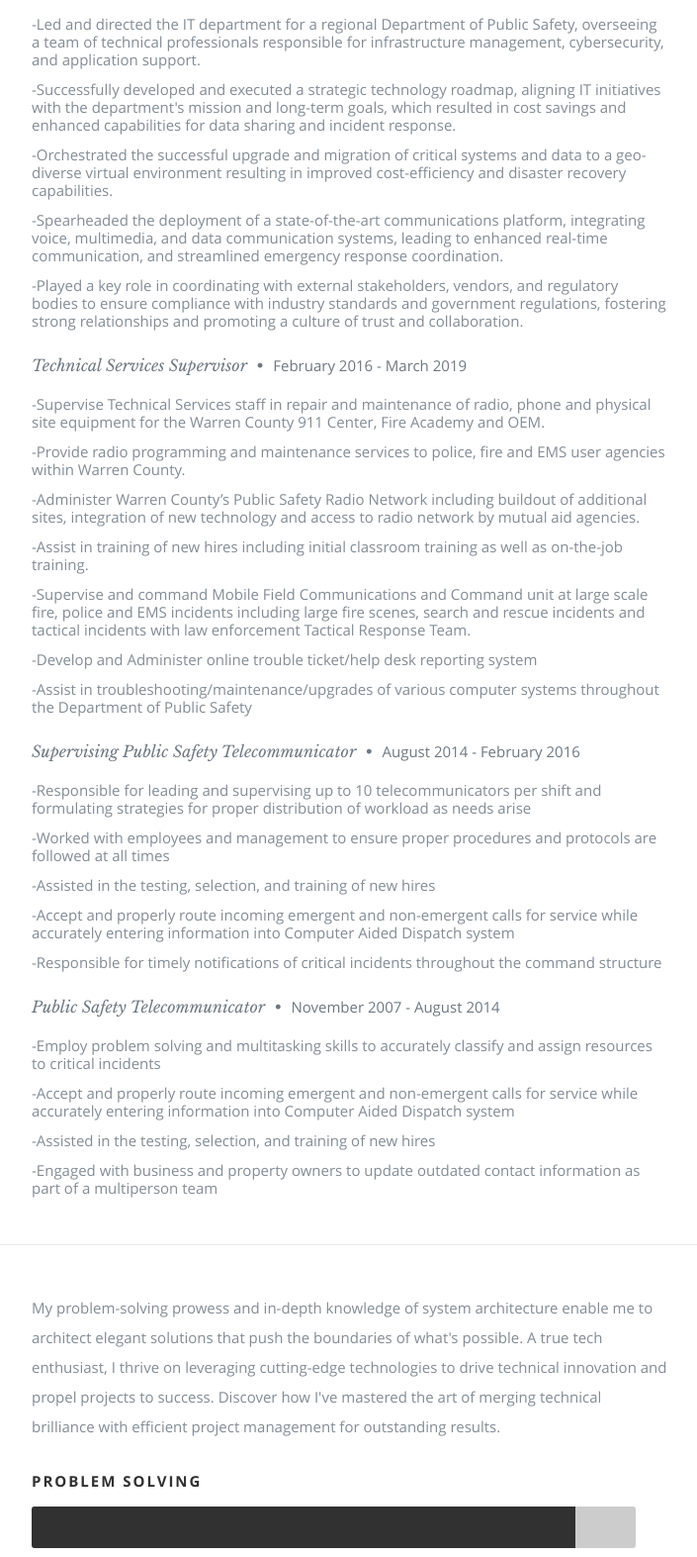
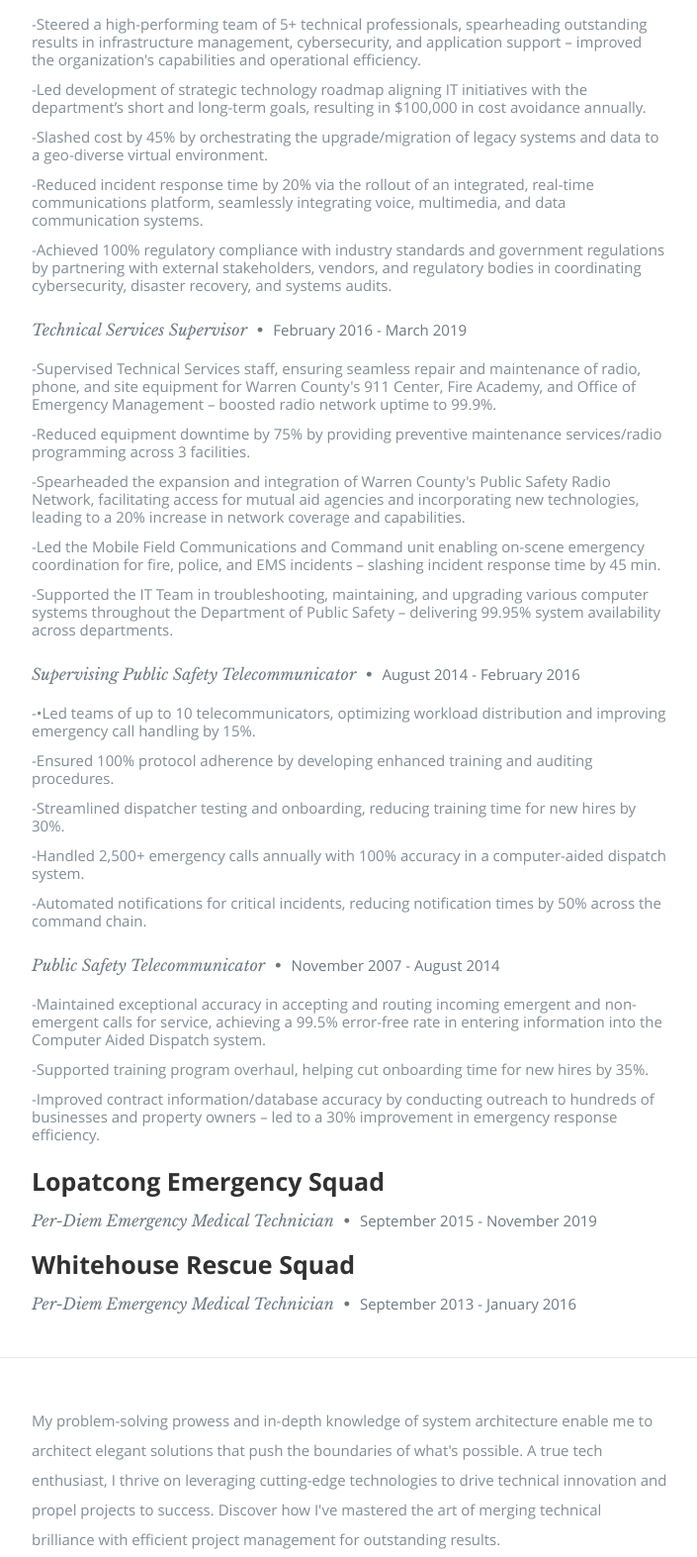
Before and after one commit to jasontarsi/aws-cloud-resume-challenge, a plain HTML site: page resume/index.html in a window 1280 px wide. Shown: the part 2082-3655 px from the top of the page at 99% size, without its empty margins (373-1078 px from the left). Drawn offline with nearby package versions, Linux system fonts and the light colour scheme; files that its build step writes are made by us from their sources; no server answers; files whose address does not match are found by name.

Commit message:
update to resume

```diff
--- a/resume/css/layout.css
+++ b/resume/css/layout.css
@@ -326,13 +326,13 @@
 }
 
 .problemsolving {
-  	width: 90%;
+  	width: 95%;
    animation: problemsolving 2s ease;
    -moz-animation: problemsolving 2s ease;
   	-webkit-animation: problemsolving 2s ease;
 }
 .technicalinnovation {
-  	width: 75%;
+  	width: 80%;
    animation: problemsolving 2s ease;
   	-moz-animation: technicalinnovation 2s ease;
   	-webkit-animation: technicalinnovation 2s ease;
--- a/resume/index.html
+++ b/resume/index.html
@@ -118,7 +118,7 @@
 
                <div class="columns download">
                   <p>
-                     <a href="#" download class="button"><i class="fa fa-download"></i>Download Resume</a>
+                     <a href="/resume/docs/Jason_Tarsi_Resume.pdf" download class="button"><i class="fa fa-download"></i>Download Resume</a>
                   </p>
                </div>
 
@@ -183,43 +183,46 @@
                   <p class="info">IT Director/Communications Manager <span>&bull;</span> <em class="date">March 2019 - Present</em></p>
 
                   <ul>
-                     <li>-Led and directed the IT department for a regional Department of Public Safety, overseeing a team of technical professionals responsible for infrastructure management, cybersecurity, and application support.</li>
-                     <li>-Successfully developed and executed a strategic technology roadmap, aligning IT initiatives with the department's mission and long-term goals, which resulted in cost savings and enhanced capabilities for data sharing and incident response.</li>
-                     <li>-Orchestrated the successful upgrade and migration of critical systems and data to a geo-diverse virtual environment resulting in improved cost-efficiency and disaster recovery capabilities.</li>
-                     <li>-Spearheaded the deployment of a state-of-the-art communications platform, integrating voice, multimedia, and data communication systems, leading to enhanced real-time communication, and streamlined emergency response coordination.</li>
-                     <li>-Played a key role in coordinating with external stakeholders, vendors, and regulatory bodies to ensure compliance with industry standards and government regulations, fostering strong relationships and promoting a culture of trust and collaboration.</li>
+                     <li>-Steered a high-performing team of 5+ technical professionals, spearheading outstanding results in infrastructure management, cybersecurity, and application support – improved the organization's capabilities and operational efficiency.</li>
+                     <li>-Led development of strategic technology roadmap aligning IT initiatives with the department’s short and long-term goals, resulting in $100,000 in cost avoidance annually.</li>
+                     <li>-Slashed cost by 45% by orchestrating the upgrade/migration of legacy systems and data to a geo-diverse virtual environment.</li>
+                     <li>-Reduced incident response time by 20% via the rollout of an integrated, real-time communications platform, seamlessly integrating voice, multimedia, and data communication systems.</li>
+                     <li>-Achieved 100% regulatory compliance with industry standards and government regulations by partnering with external stakeholders, vendors, and regulatory bodies in coordinating cybersecurity, disaster recovery, and systems audits.</li>
                   </ul>
 
                   <p class="info">Technical Services Supervisor <span>&bull;</span> <em class="date">February 2016 - March 2019</em></p>
 
                   <ul>
-                     <li>-Supervise Technical Services staff in repair and maintenance of radio, phone and physical site equipment for the Warren County 911 Center, Fire Academy and OEM.</li>
-                     <li>-Provide radio programming and maintenance services to police, fire and EMS user agencies within Warren County.</li>
-                     <li>-Administer Warren County’s Public Safety Radio Network including buildout of additional sites, integration of new technology and access to radio network by mutual aid agencies.</li>
-                     <li>-Assist in training of new hires including initial classroom training as well as on-the-job training.</li>
-                     <li>-Supervise and command Mobile Field Communications and Command unit at large scale fire, police and EMS incidents including large fire scenes, search and rescue incidents and tactical incidents with law enforcement Tactical Response Team.</li>
-                     <li>-Develop and Administer online trouble ticket/help desk reporting system</li>
-                     <li>-Assist in troubleshooting/maintenance/upgrades of various computer systems throughout the Department of Public Safety</li>
+                     <li>-Supervised Technical Services staff, ensuring seamless repair and maintenance of radio, phone, and site equipment for Warren County's 911 Center, Fire Academy, and Office of Emergency Management – boosted radio network uptime to 99.9%.</li>
+                     <li>-Reduced equipment downtime by 75% by providing preventive maintenance services/radio programming across 3 facilities.</li>
+                     <li>-Spearheaded the expansion and integration of Warren County's Public Safety Radio Network, facilitating access for mutual aid agencies and incorporating new technologies, leading to a 20% increase in network coverage and capabilities.</li>
+                     <li>-Led the Mobile Field Communications and Command unit enabling on-scene emergency coordination for fire, police, and EMS incidents – slashing incident response time by 45 min.</li>
+                     <li>-Supported the IT Team in troubleshooting, maintaining, and upgrading various computer systems throughout the Department of Public Safety – delivering 99.95% system availability across departments.</li>
                   </ul>
 
                   <p class="info">Supervising Public Safety Telecommunicator <span>&bull;</span> <em class="date">August 2014 - February 2016</em></p>
 
                   <ul>
-                     <li>-Responsible for leading and supervising up to 10 telecommunicators per shift and formulating strategies for proper distribution of workload as needs arise  </li>
-                     <li>-Worked with employees and management to ensure proper procedures and protocols are followed at all times</li>
-                     <li>-Assisted in the testing, selection, and training of new hires</li>
-                     <li>-Accept and properly route incoming emergent and non-emergent calls for service while accurately entering information into Computer Aided Dispatch system</li>
-                     <li>-Responsible for timely notifications of critical incidents throughout the command structure</li>
+                     <li>-•Led teams of up to 10 telecommunicators, optimizing workload distribution and improving emergency call handling by 15%.</li>
+                     <li>-Ensured 100% protocol adherence by developing enhanced training and auditing procedures.</li>
+                     <li>-Streamlined dispatcher testing and onboarding, reducing training time for new hires by 30%.</li>
+                     <li>-Handled 2,500+ emergency calls annually with 100% accuracy in a computer-aided dispatch system.</li>
+                     <li>-Automated notifications for critical incidents, reducing notification times by 50% across the command chain.</li>
                   </ul>
 
                   <p class="info">Public Safety Telecommunicator <span>&bull;</span> <em class="date">November 2007 - August 2014</em></p>
 
                   <ul>
-                     <li>-Employ problem solving and multitasking skills to accurately classify and assign resources to critical incidents</li>
-                     <li>-Accept and properly route incoming emergent and non-emergent calls for service while accurately entering information into Computer Aided Dispatch system</li>
-                     <li>-Assisted in the testing, selection, and training of new hires</li>
-                     <li>-Engaged with business and property owners to update outdated contact information as part of a multiperson team</li>
+                     <li>-Maintained exceptional accuracy in accepting and routing incoming emergent and non-emergent calls for service, achieving a 99.5% error-free rate in entering information into the Computer Aided Dispatch system.</li>
+                     <li>-Supported training program overhaul, helping cut onboarding time for new hires by 35%.</li>
+                     <li>-Improved contract information/database accuracy by conducting outreach to hundreds of businesses and property owners – led to a 30% improvement in emergency response efficiency.</li>
                   </ul>
+
+                  <h3>Lopatcong Emergency Squad</h3>
+                  <p class="info">Per-Diem Emergency Medical Technician <span>&bull;</span> <em class="date">September 2015 - November 2019</em></p>
+
+                  <h3>Whitehouse Rescue Squad</h3>
+                  <p class="info">Per-Diem Emergency Medical Technician <span>&bull;</span> <em class="date">September 2013 - January 2016</em></p>
 
                </div>
 
@@ -667,21 +670,9 @@
 
                      <li>
                         <blockquote>
-                           <p>Your work is going to fill a large part of your life, and the only way to be truly satisfied is
-                           to do what you believe is great work. And the only way to do great work is to love what you do.
-                           If you haven't found it yet, keep looking. Don't settle. As with all matters of the heart, you'll know when you find it.
+                           <p>Jason is a true asset in both technical skill and strategic insight. His exceptional ability to navigate complex challenges with technical finesse is awe-inspiring. Combined with his strategic thinking, Jason consistently propels projects to unparalleled heights of success. His expertise elevates team morale and motivates others to improve their own skills.
                            </p>
-                           <cite>Steve Jobs</cite>
-                        </blockquote>
-                     </li> <!-- slide ends -->
-
-                     <li>
-                        <blockquote>
-                           <p>This is Photoshop's version  of Lorem Ipsum. Proin gravida nibh vel velit auctor aliquet.
-                           Aenean sollicitudin, lorem quis bibendum auctor, nisi elit consequat ipsum, nec sagittis sem
-                           nibh id elit. Duis sed odio sit amet nibh vulputate cursus a sit amet mauris.
-                           </p>
-                           <cite>Mr. Adobe</cite>
+                           <cite>Joe Morsbach, AT&T Cyberysecurity Architect</cite>
                         </blockquote>
                      </li> <!-- slide ends -->
 
```
Also changed, not shown: 1 other file.
